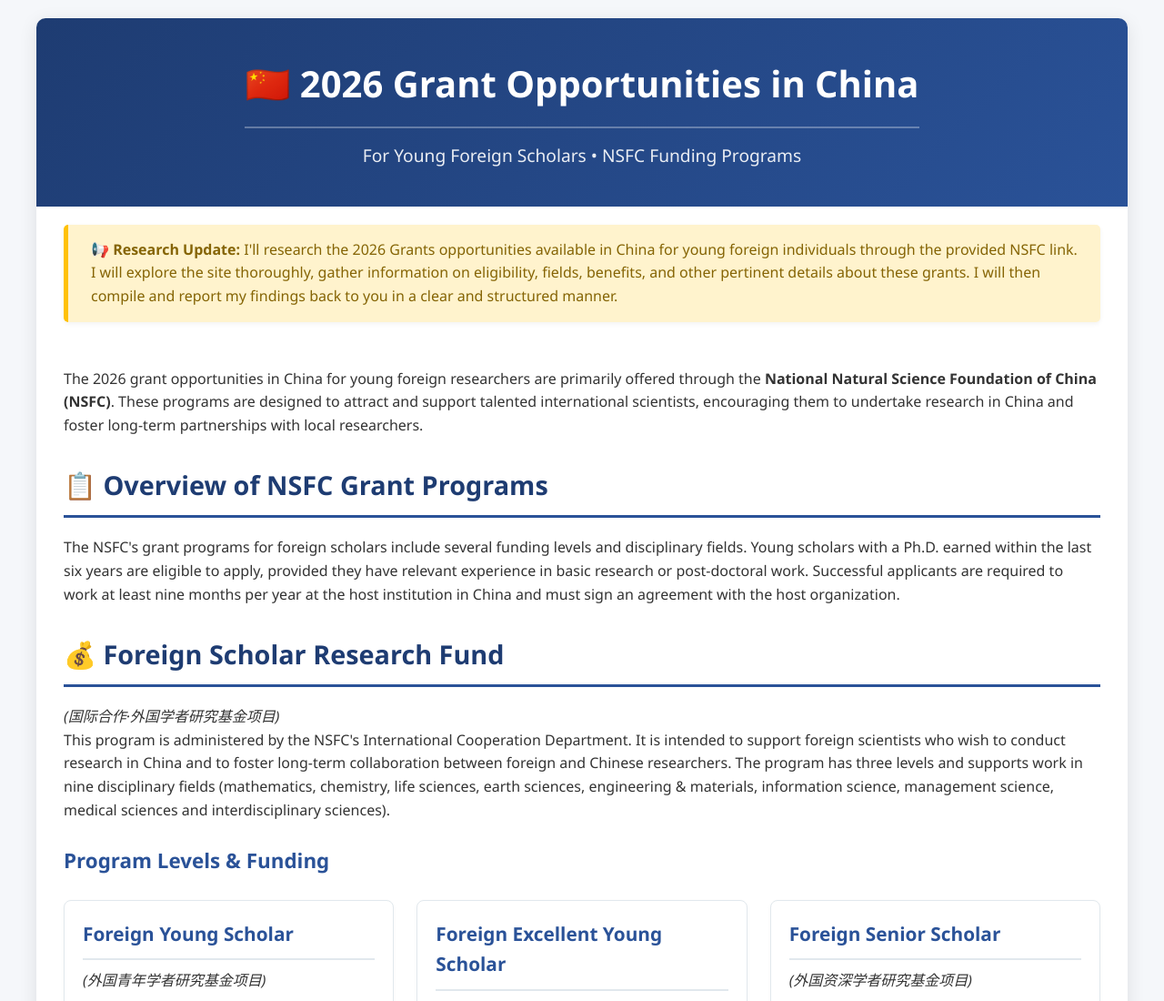
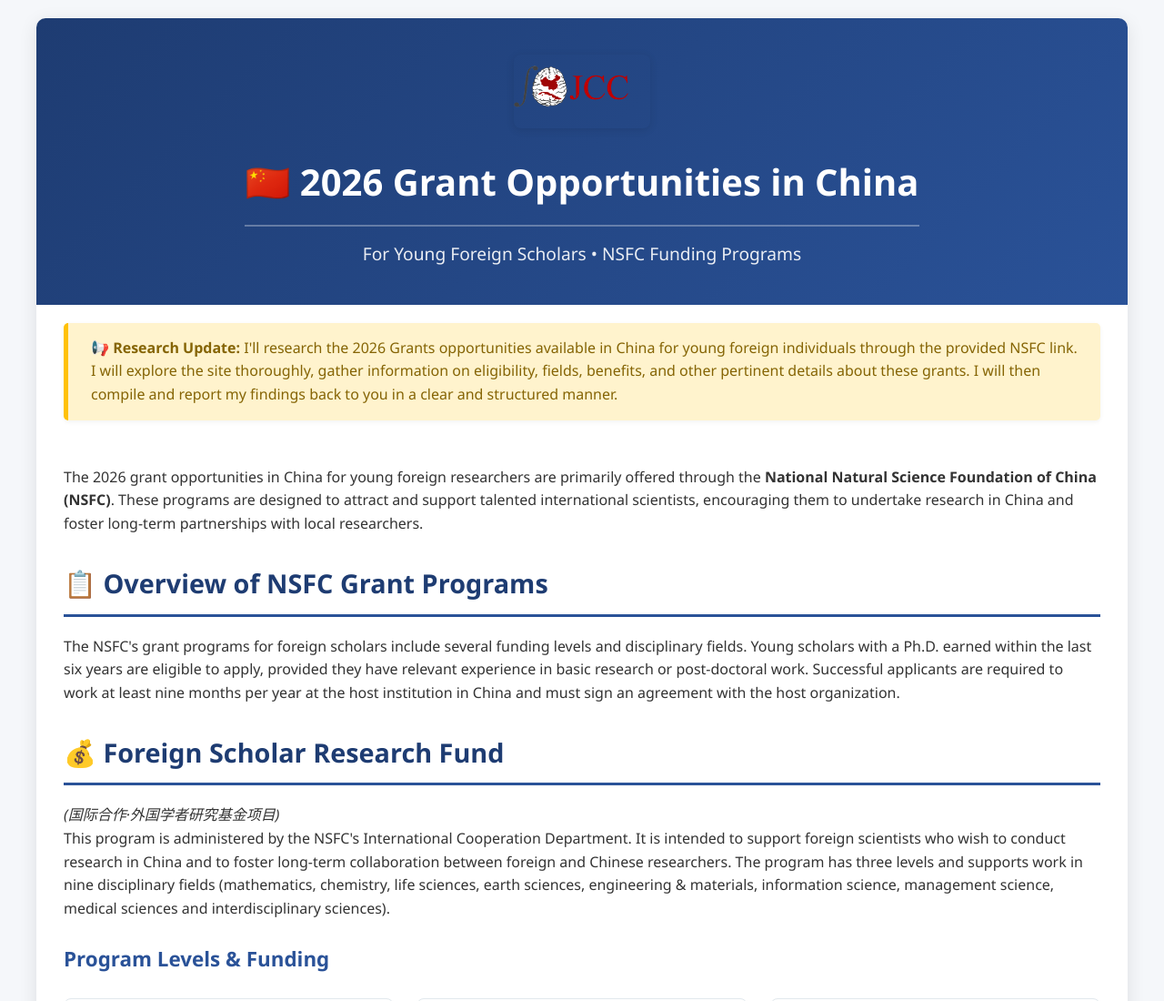
Before and after one commit to JCC-Neuroinformatics-collaboratory/JCC-Lab, a plain HTML site: page index.html in a window 1280 px wide. Shown: the top 1100 px of the page at 91% size. Drawn offline with Linux system fonts and the light colour scheme.

Commit message:
Add logo container and site logo styles
Added logo container and styling for site logo.

```diff
--- a/index.html
+++ b/index.html
@@ -48,6 +48,25 @@
             opacity: 0.9;
             max-width: 800px;
             margin: 0 auto;
+        }
+
+        .logo-container {
+            text-align: center;
+            margin-bottom: 20px;
+        }
+
+        .site-logo {
+            max-width: 150px;  /* Adjust based on your logo size */
+            height: auto;
+            border-radius: 8px; /* Optional: for rounded corners */
+            box-shadow: 0 2px 10px rgba(0,0,0,0.1); /* Optional: subtle shadow */
+        }
+
+        /* Optional: Different size for mobile */
+        @media (max-width: 768px) {
+            .site-logo {
+                max-width: 100px;
+            }
         }
 
         .update-banner {
@@ -315,6 +334,9 @@
 <body>
     <div class="container">
         <header>
+            <div class="logo-container">
+                <img src="horizontal_logo.png" alt="JCC-Lab" class="site-logo">
+            </div>
             <h1>🇨🇳 2026 Grant Opportunities in China</h1>
             <p>For Young Foreign Scholars • NSFC Funding Programs</p>
         </header>
```
